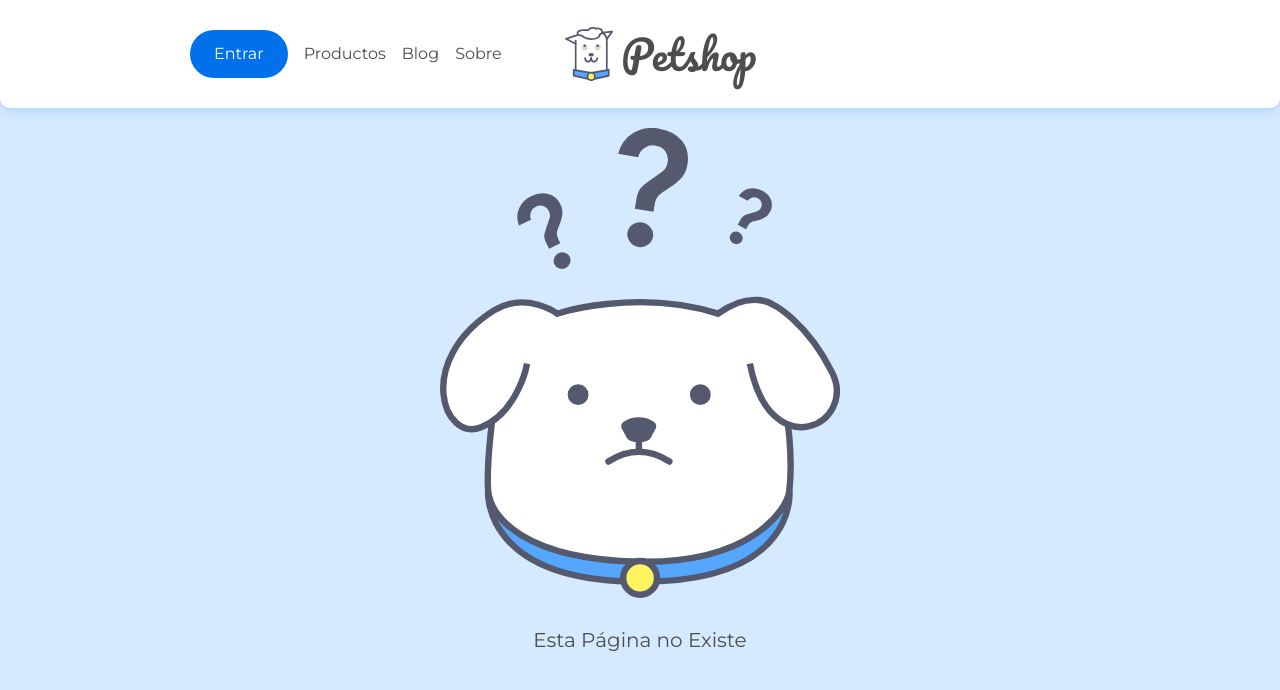
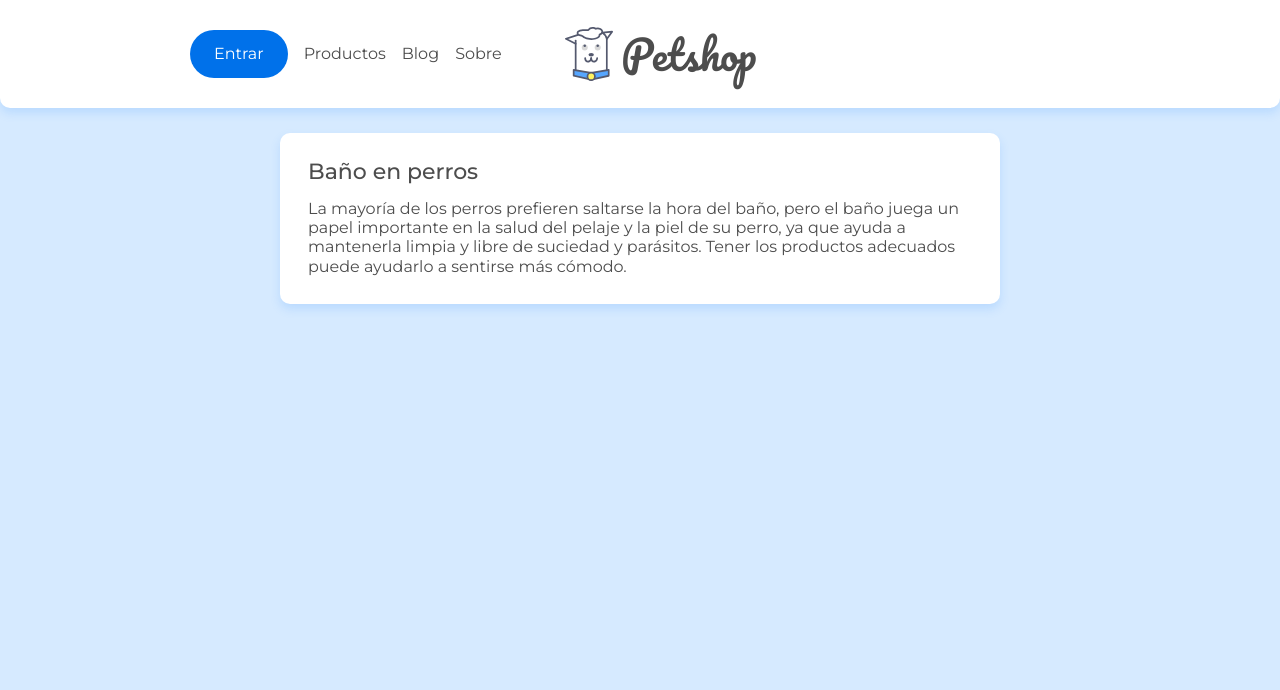
Before and after one commit to miguel-bolanos/React-Router-Navegacion-SPA-proyecto-alura, a React (Create React App) app: page /posts/1 in a window 1280 px wide. Shown: the top 690 px of the page. Built offline with nearby package versions, Linux system fonts and the light colour scheme; data requests are answered from the project's data file.

Commit message:
se agrega pagina post para que se pueda direccionar la url a cada identificador del post queda ok

```diff
--- a/src/App.js
+++ b/src/App.js
@@ -5,6 +5,7 @@
 import { BrowserRouter as Router , Routes, Route } from 'react-router-dom';
 import Page404 from './pages/Page404';
 import Header from './components/Header';
+import Post from './pages/post';
 
 function App() {
 
@@ -17,6 +18,7 @@
      <Routes>
         <Route path='/' element= {<Home/>}/>
         <Route path='/sobre' element= {<Sobre/>}/>
+        <Route path='/posts/:id' element= {<Post/>}/>
         <Route path= '*' element={<Page404/>}/>
      </Routes>
     </Router>
--- a/src/components/ListPosts.jsx
+++ b/src/components/ListPosts.jsx
@@ -2,6 +2,7 @@
 import "../assets/css/componentes/card.css"
 import { buscar } from "../api/api"
 import { Link } from "react-router-dom"
+
 
 const ListPosts = ({ url }) => {
 
--- /dev/null
+++ b/src/pages/post.jsx
@@ -0,0 +1,26 @@
+import { useState, useEffect } from "react"
+import { useParams } from "react-router-dom"
+import { buscar } from "../api/api"
+
+const Post = ({url}) => {
+
+const [post,setpost] = useState({})
+
+    const {id} = useParams()
+
+    useEffect(() =>{
+        buscar(`/posts/${id}`,setpost)
+    },[id])
+
+
+    return (
+        <main className="container flex flex--center">
+            <article className="card post">
+                <h2 className="post-card__title">{post.title}</h2>
+                <p className="text__card">{post.body}</p>
+            </article>
+        </main>
+    )
+}
+
+export default Post
```
